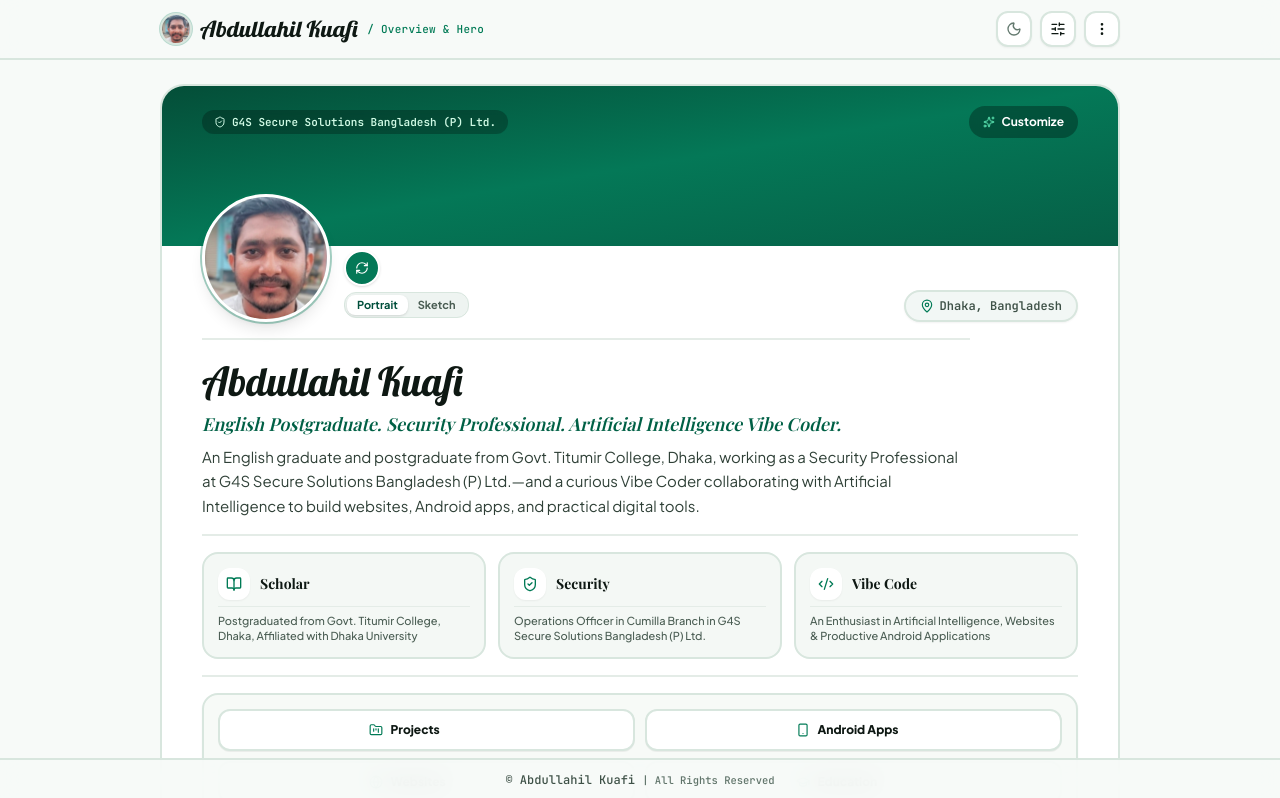
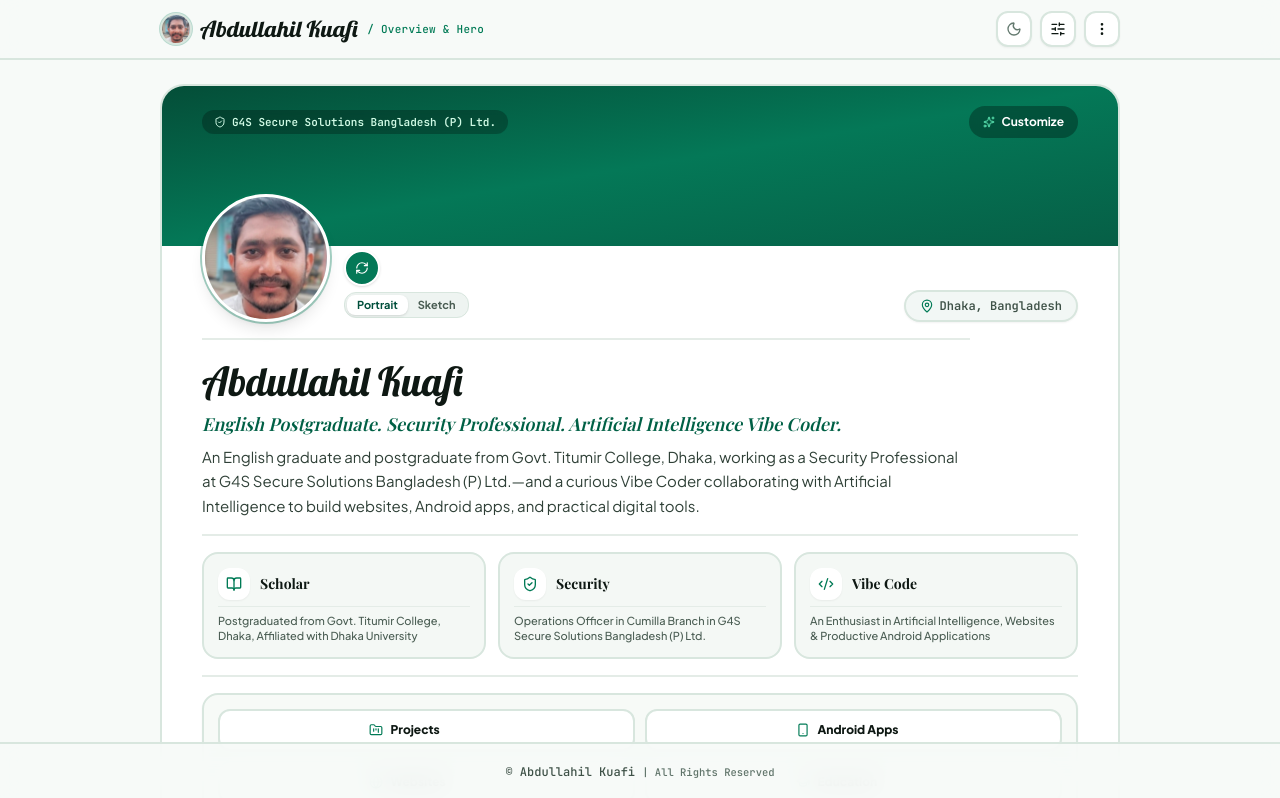
Before and after one commit to zayaanapps/about-me, a React (Vite) app: page / in a window 1280 px wide. Shown: the top 798 px of the page. Built offline with nearby package versions, Linux system fonts and the light colour scheme; a web font is replaced by a local one.

Commit message:
fix: standardize footer height and remove padding
Adjust footer layout to use consistent height values for better alignment across different screen sizes.

```diff
--- a/src/App.tsx
+++ b/src/App.tsx
@@ -195,7 +195,7 @@ export default function App() {
 
         {/* Sticky Minimal Footer across all pages */}
         <footer className="sticky bottom-0 z-30 w-full border-t-2 border-[#D8E6DE] bg-white/95 backdrop-blur-md transition-colors duration-300 sm:bg-[#F7FAF8]/90 dark:border-[#24382E] dark:bg-[#0D1411]/95 sm:dark:bg-[#080C0A]/90">
-          <div className="mx-auto flex max-w-5xl items-center justify-center px-4 py-2.5 sm:px-8 sm:py-3">
+          <div className="mx-auto flex h-[50px] max-w-5xl items-center justify-center px-4 sm:h-[56px] sm:px-8">
             <p className="text-center font-mono text-[11px] font-medium text-[#3E5147] sm:text-xs dark:text-[#9BB0A5]">
               ©{' '}
               <a
```
